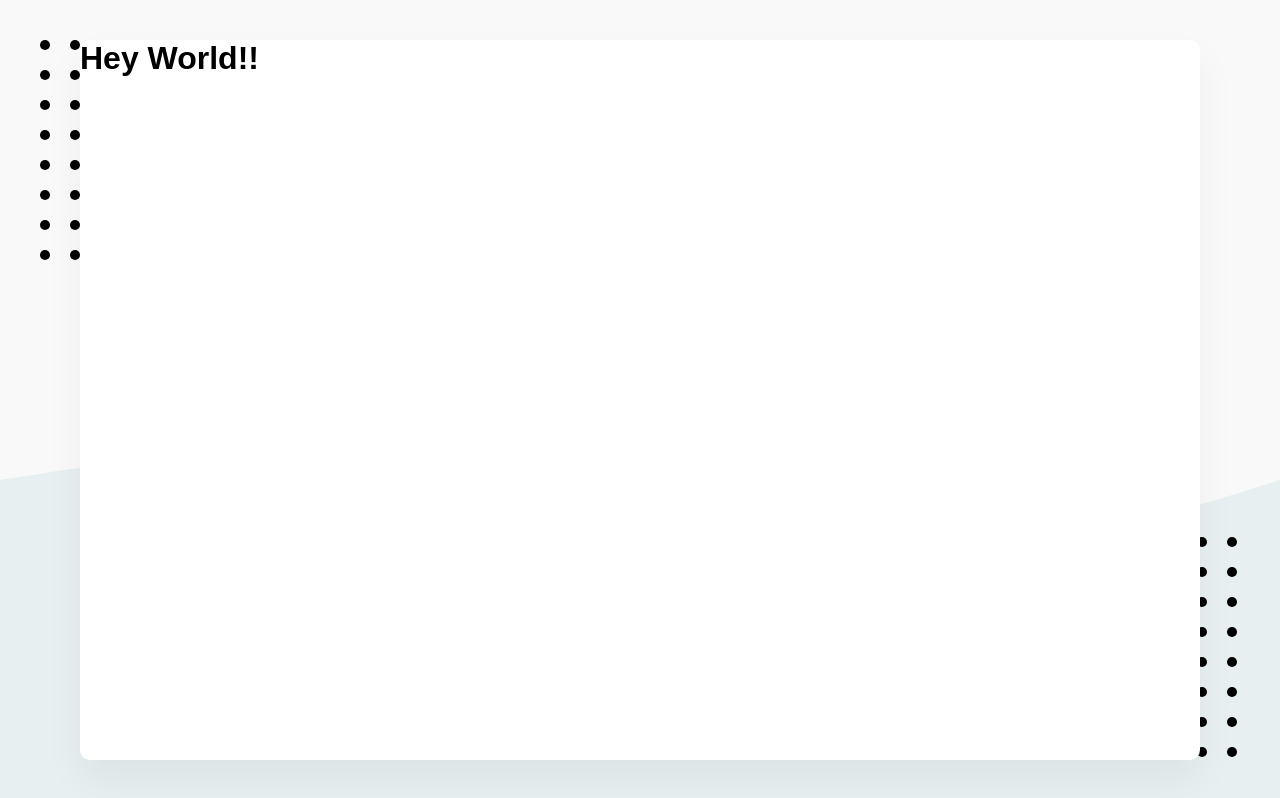
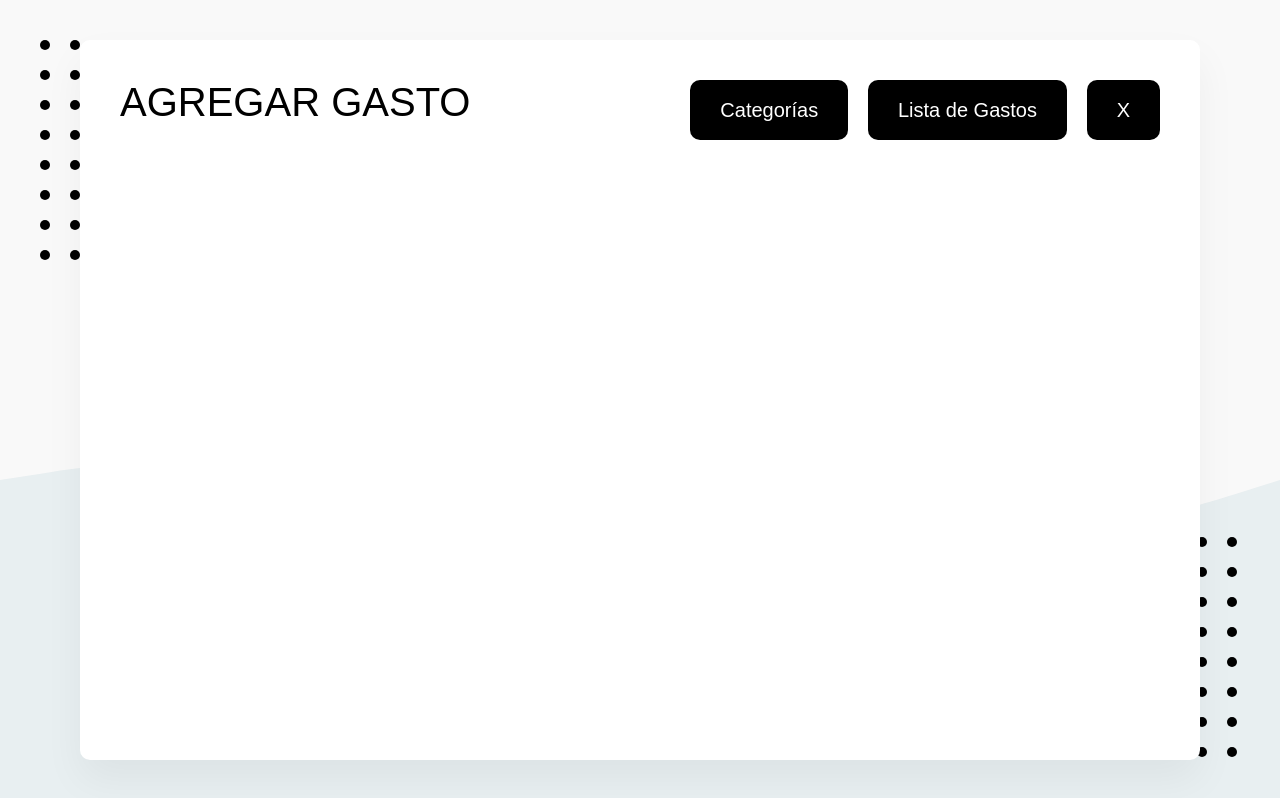
Before and after one commit to Sisifo-G/app-gastos-firebase, a React (Create React App) app: page / in a window 1280 px wide. Built offline with nearby package versions, Linux system fonts and the light colour scheme; what webfontloader would draw is missing.

Commit message:
Creado encabezado de las secciones

```diff
--- a/src/App.js
+++ b/src/App.js
@@ -1,8 +1,25 @@
 import React from 'react';
+import {Helmet} from 'react-helmet';
+import Boton from './elements/Boton';
+import { Header, Titulo, ContenedorHeader, ContenedorBotones} from './elements/Header';
 
 function App() {
   return (
-    <h1>Hey World!!</h1>
+    <>
+      <Helmet>
+        <title>Agregar Gasto</title>
+      </Helmet>
+      <Header>
+        <ContenedorHeader>
+          <Titulo>Agregar Gasto</Titulo>
+          <ContenedorBotones>
+            <Boton to="/categorias">Categorías</Boton>
+            <Boton to="/lista">Lista de Gastos</Boton>
+            <Boton>X</Boton>
+          </ContenedorBotones>
+        </ContenedorHeader>
+      </Header>
+    </>
   );
 }
 
--- a/src/components/GastosPorCategoria.js
+++ b/src/components/GastosPorCategoria.js
@@ -1,8 +1,19 @@
-import React from 'react'
+import React from 'react';
+import {Helmet} from 'react-helmet';
+import { Header, Titulo, ContenedorHeader, ContenedorBotones} from './../elements/Header';
 
 const GastosPorCategoria = () => {
     return (
-        <h1>Gastos por categoría</h1>
+        <>
+            <Helmet>
+            <title>Gastos por Categoría</title>
+            </Helmet>
+            <Header>
+            <ContenedorHeader>
+                <Titulo>Gastos por Categoría</Titulo>
+            </ContenedorHeader>
+            </Header>
+        </>
      );
 }
 
--- /dev/null
+++ b/src/elements/Boton.js
@@ -0,0 +1,29 @@
+import styled from 'styled-components';
+import {Link} from 'react-router-dom';
+
+const Boton = styled(Link)`
+    background: ${(props) => props.primario ? '#5B69E2' : '#000'};
+    width: ${(props) => props.conIcono ? '15.62rem' : 'auto'}; /* 250px */
+    margin-left: 1.25rem; /* 20px */
+    border: none;
+    border-radius: 0.625rem; /* 10px */
+    color: #fff;
+    font-family: 'Work Sans', sans-serif;
+    height: 3.75rem; /* 60px */
+    padding: 1.25rem 1.87rem; /* 20px 30px */
+    font-size: 1.25rem; /* 20px */
+    font-weight: 500;
+    cursor: pointer;
+    text-decoration: none;
+    display: inline-flex;
+    justify-content: space-between;
+    align-items: center;
+    outline: none;
+
+    svg {
+        height: ${(props) => props.iconoGrande ? '100%' : '0.75rem;'};  /* 12px */
+        fill: white;
+    }
+`;
+
+export default Boton;
--- /dev/null
+++ b/src/elements/Header.js
@@ -0,0 +1,52 @@
+import styled from 'styled-components';
+
+
+
+const Header = styled.div`
+    width: 100%;
+    padding: 2.5rem; /* 40px */
+    display: flex;
+    justify-content: space-between;
+    align-items: center;
+
+    @media(max-width: 60rem){ /* 950px */
+        justify-content: start;
+    }
+`;
+
+const Titulo = styled.h1`
+    font-weight: normal;
+    text-transform: uppercase;
+    font-size: 2.5rem; /* 40px */
+
+
+    @media(max-width: 60rem){ /* 950px */
+        font-size: 2rem; /* 32px */
+    }
+`;
+
+const ContenedorHeader = styled.div`
+    width: 100%;
+    display: flex;
+    justify-content: space-between;
+
+    @media(max-width: 60rem){ /* 950px */
+        display: flex;
+        flex-direction: column-reverse;
+        align-items: center;
+
+        & > div {
+            display: flex;
+            margin-bottom: 1.25rem; /* 20px */
+            justify-content: end;
+        }
+    }
+`;
+
+const ContenedorBotones = styled.div`
+    display: flex;
+    justify-content: space-between;
+    align-items: center;
+`;
+
+export { Header, Titulo, ContenedorHeader, ContenedorBotones};
```
Also changed, not shown: 1 other file (tests, documents, lock files or other folders).
